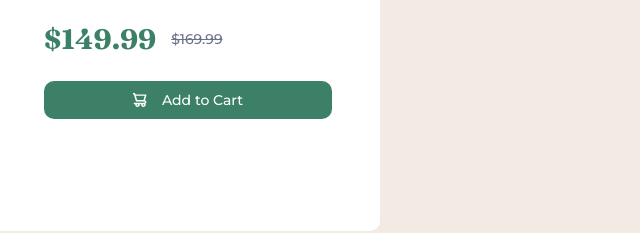
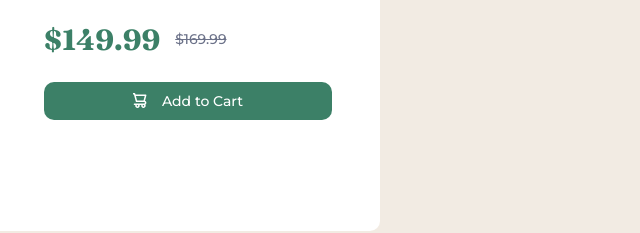
Before and after one commit to Sam-Charles12/frontend-mentor-1, a plain HTML site: page product-preview-card-component-main/index.html in a window 1536 px wide. Shown: the part 449-682 px from the top of the page, 772-1412 px from the left. Drawn offline with Linux system fonts and the light colour scheme.

Commit message:
made a little change

```diff
--- a/product-preview-card-component-main/style.css
+++ b/product-preview-card-component-main/style.css
@@ -140,4 +140,7 @@
         width: 75%;
         gap: 25px;
     }
+    .product-price{
+        font-size: 29px;
+    }
 }
```
